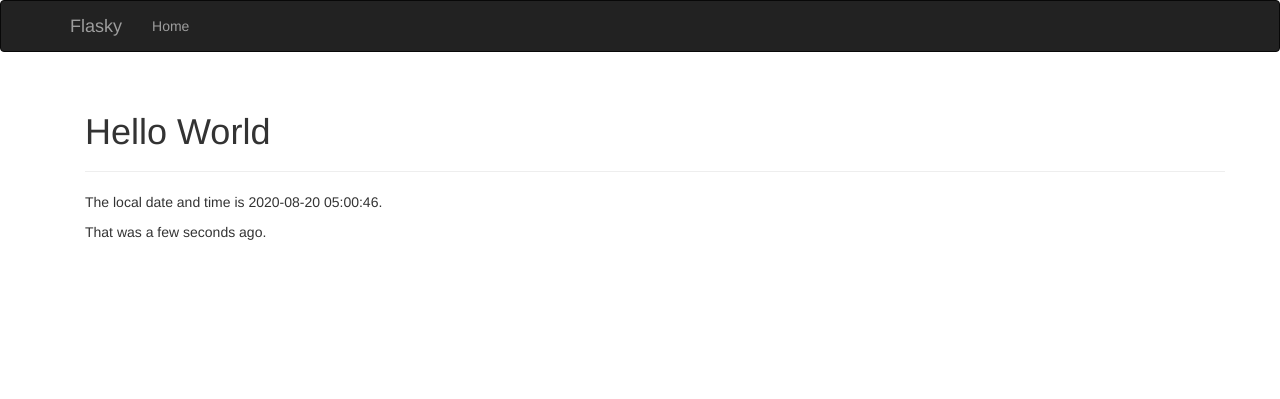
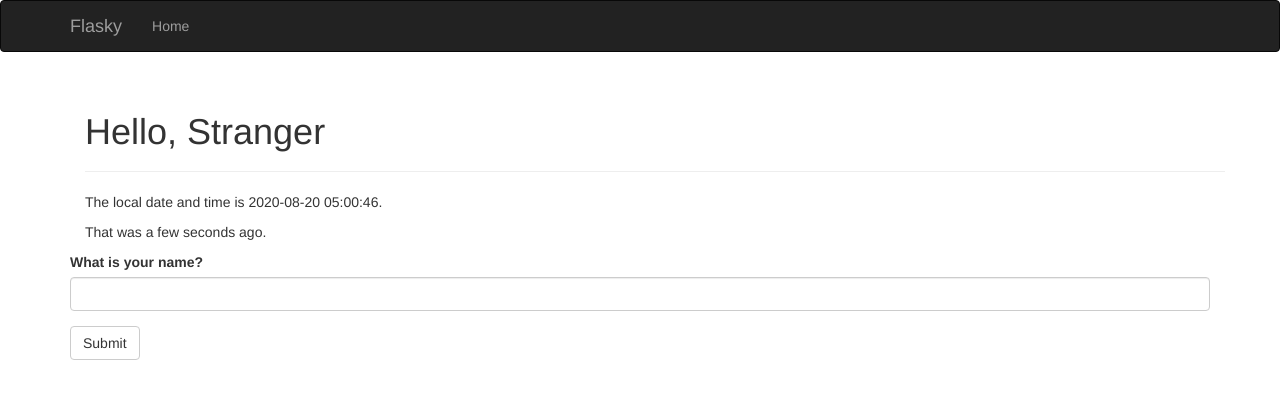
Before and after one commit to pullgon/flask-web, a Flask app: page / in a window 1280 px wide. Shown: the top 399 px of the page. Run offline with Flask 2, Linux system fonts and the light colour scheme; some libraries are stand-ins or nearby versions.

Commit message:
add form

```diff
--- a/app.py
+++ b/app.py
@@ -1,17 +1,27 @@
-from flask import Flask, render_template
+from flask import Flask, render_template, session, redirect, url_for, flash
 from flask import request
 from flask_bootstrap import Bootstrap
 from flask_moment import Moment
 from datetime import datetime
+from main.forms import NameForm
 
 app = Flask(__name__)
+app.config['SECRET_KEY'] = "fduaihduishfduiasfydiwshfbuidsdshuaifyaiusdui"  # 密匙
 bootstrap = Bootstrap(app)  # init bootstrap
 moment = Moment(app)
 
 
-@app.route('/')
+@app.route('/', methods=["GET", "POST"])
 def hello_world():
-    return render_template("index.html", current_time=datetime.utcnow())
+    form = NameForm()
+    if form.validate_on_submit():
+        old_name = session.get("name")
+        if (not old_name) and (old_name != form.name.data):
+            flash("submit name changed!")
+        session["name"] = form.name.data
+        # return redirect(url_for("hello_world"))
+        return redirect("/")
+    return render_template("index.html", current_time=datetime.utcnow(), form=form, name=session.get("name"))
 
 
 @app.route("/index")
--- /dev/null
+++ b/main/__init__.py
@@ -0,0 +1,4 @@
+# -*-coding:utf-8-*-
+# Author: gq
+# CreatDate: 2020/8/20 23:51
+# Description:
--- /dev/null
+++ b/main/forms.py
@@ -0,0 +1,13 @@
+# -*-coding:utf-8-*-
+# Author: gq
+# CreatDate: 2020/8/20 23:51
+# Description: 表单处理
+
+from flask_wtf import FlaskForm
+from wtforms import StringField, SubmitField
+from wtforms.validators import DataRequired
+
+
+class NameForm(FlaskForm):
+    name = StringField("What is your name?", validators=[DataRequired()])
+    submit = SubmitField("Submit")
--- a/requirements.txt
+++ b/requirements.txt
@@ -1,7 +1,11 @@
 certifi==2020.6.20
 chardet==3.0.4
 click==7.1.2
+dominate==2.5.1
 Flask==1.1.2
+Flask-Bootstrap==3.3.7.1
+Flask-Moment==0.10.0
+Flask-WTF==0.14.3
 idna==2.10
 itsdangerous==1.1.0
 Jinja2==2.11.2
@@ -9,4 +13,6 @@ MarkupSafe==1.1.1
 request==1.0.117
 requests==2.24.0
 urllib3==1.25.10
+visitor==0.1.3
 Werkzeug==1.0.1
+WTForms==2.3.3
--- a/templates/base.html
+++ b/templates/base.html
@@ -33,6 +33,13 @@
 
 {% block content %}
 <div class="container">
+    {% for msg in get_flashed_messages() %}
+    <div class="alert alert-warning">
+        <button type="button" class="close" data-dismiss="alert">&times;</button>
+        {{ msg }}
+    </div>
+    {% endfor %}
+
     {% block page_content %}{% endblock %}
 </div>
 {% endblock %}
--- a/templates/index.html
+++ b/templates/index.html
@@ -1,12 +1,13 @@
 {% extends "base.html" %}
+{% import "bootstrap/wtf.html" as wtf %}
 
 {% block page_content %}
 <div class="container">
     <div class="page-header">
-        <h1>Hello World</h1>
+        <h1>Hello, {% if name %}{{ name }}{% else %}Stranger{% endif %} </h1>
     </div>
-{#    <p>The local date and time is {{ moment(current_time).format("LLL") }}.</p>#}
     <p>The local date and time is {{ moment(current_time).format("YYYY-MM-DD hh:mm:ss") }}.</p>
     <p>That was {{ moment(current_time).fromNow(refresh=True) }}.</p>
 </div>
+{{ wtf.quick_form(form) }}
 {% endblock %}
```
